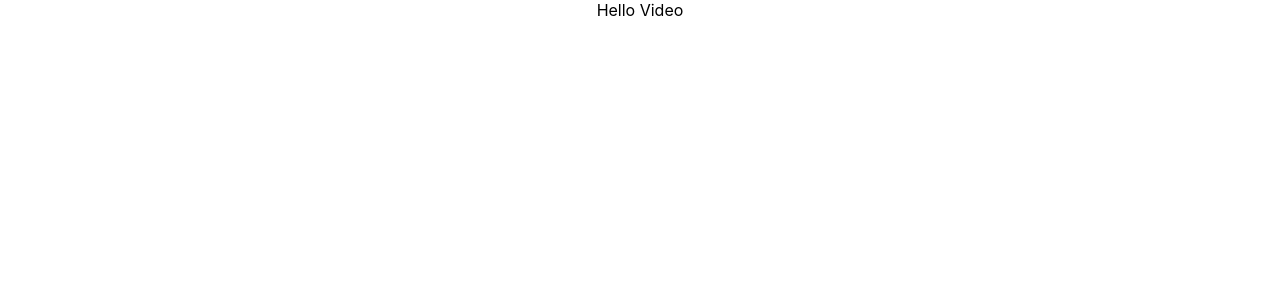
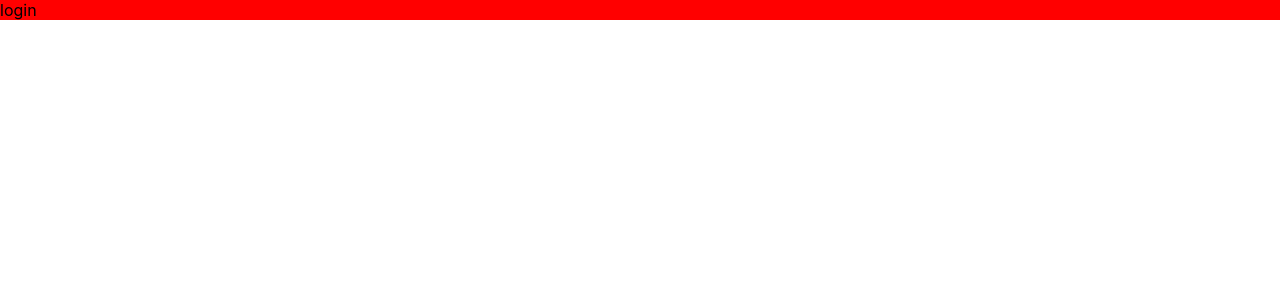
Before and after one commit to hp-studio/KliVideo, a React (Create React App) app in the folder client/easy_video_site/: page /#/login in a window 1280 px wide. Shown: the top 300 px of the page. Built offline with nearby package versions, Linux system fonts and the light colour scheme.

Commit message:
修改文件结构

```diff
--- a/client/easy_video_site/src/App.tsx
+++ b/client/easy_video_site/src/App.tsx
@@ -1,12 +1,16 @@
 import React from 'react';
 import logo from './logo.svg';
 import './App.css';
+import {RouterContainer} from './components';
 
 /**
  * 渲染根组件
  */
 const App: React.FC = () => {
-    return <div className='App'>Hello Video</div>;
+    const renderRouterContainer: () => JSX.Element = () => {
+        return <RouterContainer />;
+    };
+    return <div>{renderRouterContainer()}</div>;
 };
 
 export default App;
--- /dev/null
+++ b/client/easy_video_site/src/components/index.ts
@@ -0,0 +1 @@
+export * from './router';
--- /dev/null
+++ b/client/easy_video_site/src/components/router/RouterContainer.tsx
@@ -0,0 +1,38 @@
+import React, {useState} from 'react';
+import {Route, HashRouter} from 'react-router-dom';
+import {Login} from '../../pages';
+
+type RouteListItem = {
+    path: string;
+    component: React.ComponentClass | React.FC | undefined;
+    children?: RouteList;
+};
+type RouteList = RouteListItem[];
+
+/**
+ * 渲染路由容器
+ * @param props 传递参数
+ */
+export const RouterContainer: React.FC = props => {
+    /**
+     * 设置路由列表
+     */
+    const [routeList] = useState<RouteList>([
+        {
+            path: '/login',
+            component: Login,
+        },
+    ]);
+    /**
+     * 渲染路由列表
+     * @param _routeList 路由数组
+     */
+    const renderRoutes: (routelist: RouteList) => JSX.Element[] = _routeList =>
+        _routeList.map(item => (
+            <Route path={item.path} component={item.component} key={item.path}>
+                {item.children && item.children.length > 0 && renderRoutes(item.children)}
+            </Route>
+        ));
+
+    return <HashRouter>{renderRoutes(routeList)}</HashRouter>;
+};
--- /dev/null
+++ b/client/easy_video_site/src/components/router/index.ts
@@ -0,0 +1 @@
+export * from './RouterContainer';
--- /dev/null
+++ b/client/easy_video_site/src/pages/index.ts
@@ -0,0 +1 @@
+export * from './login';
--- /dev/null
+++ b/client/easy_video_site/src/pages/login/Login.scss
@@ -0,0 +1,5 @@
+.login {
+  width: 100%;
+  height: 100%;
+  background: red;
+}
--- /dev/null
+++ b/client/easy_video_site/src/pages/login/Login.tsx
@@ -0,0 +1,5 @@
+import React from 'react';
+import './Login.scss';
+
+const Login: React.FC = props => <div className='login'>login</div>;
+export default Login;
--- /dev/null
+++ b/client/easy_video_site/src/pages/login/index.ts
@@ -0,0 +1 @@
+export {default as Login} from './Login';
```
Also changed, not shown: client/easy_video_site/.eslintrc.js.
